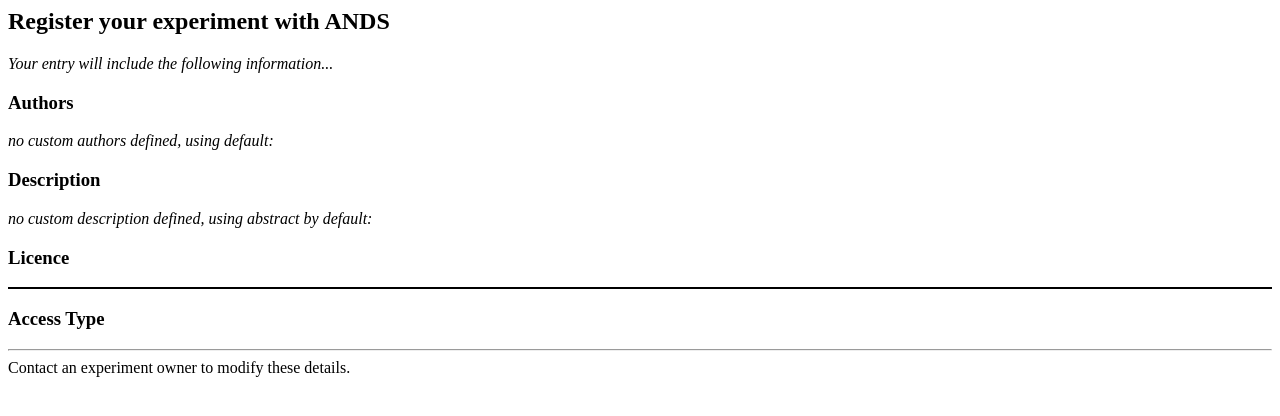
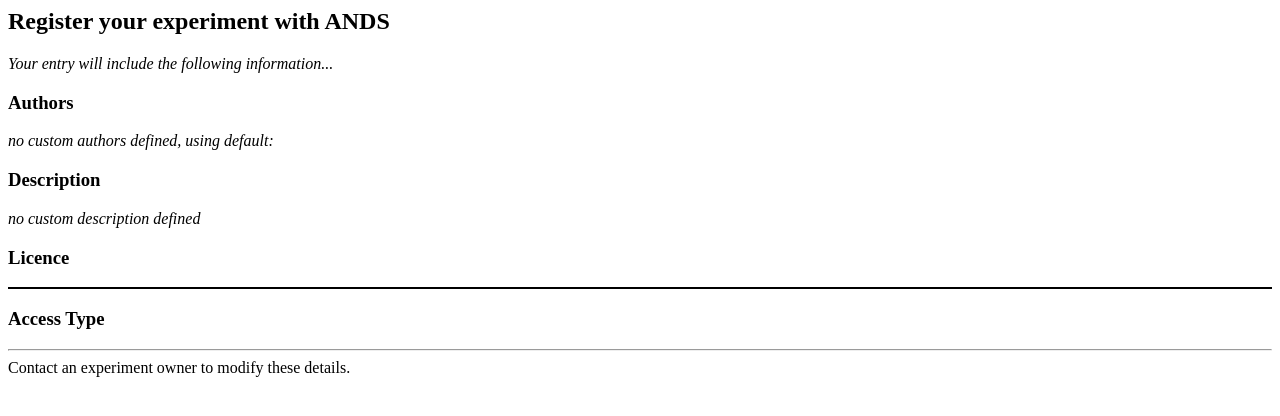
Before and after one commit to vluke/ands_register, a Django app: template ands_register/templates/ands_register/index.html in a window 1280 px wide. Shown: the top 416 px of the page. Run offline with Django 3.2, Linux system fonts and the light colour scheme; the template is opened without the code that fills it, so the values that code supplies are empty.

Commit message:
Removed the display of abstract in ands_register template.

```diff
--- a/ands_register/templates/ands_register/index.html
+++ b/ands_register/templates/ands_register/index.html
@@ -44,10 +44,7 @@
                 {{ custom_description|sanitize_html|safe }}
             </p>
         {% else %}
-            <p class="note">no custom description defined, using abstract by default:</p>
-            <p>
-                {{ experiment.description|sanitize_html|safe }}
-            </p>
+            <p class="note">no custom description defined</p>
         {% endif %}
     </div>
     <div>
```
